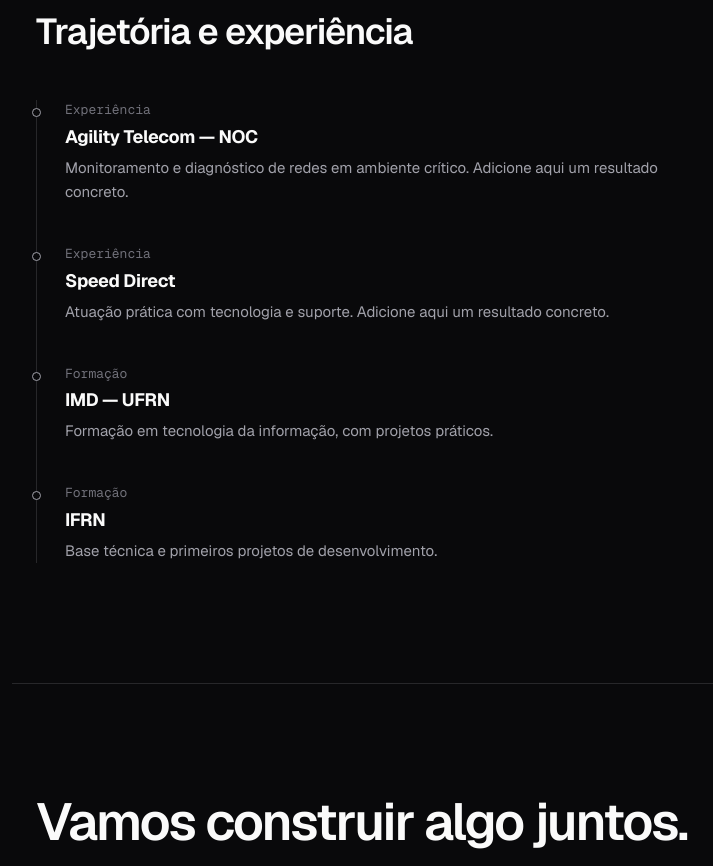
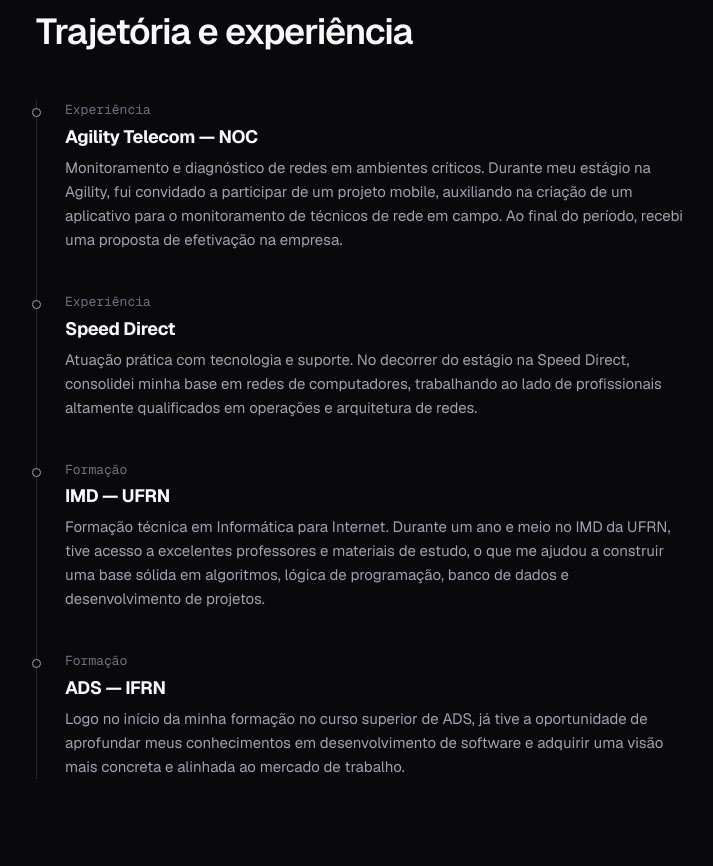
Before and after one commit to nycollasHolanda/Portfolio, a plain HTML site: page index.html in a window 1280 px wide. Shown: the part 2203-3069 px from the top of the page, without its empty margins (88-801 px from the left). Drawn offline with nearby package versions, Linux system fonts and the light colour scheme.

Commit message:
feat: Atualização na seção de Trajetória e experiências

```diff
--- a/index.html
+++ b/index.html
@@ -7,7 +7,9 @@
     <title>Nycollas Holanda — Desenvolvedor de Software</title>
     <link rel="preconnect" href="https://fonts.googleapis.com">
     <link rel="preconnect" href="https://fonts.gstatic.com" crossorigin>
-    <link href="https://fonts.googleapis.com/css2?family=Geist:wght@300;400;500;600;700&family=Geist+Mono:wght@400;500&display=swap" rel="stylesheet">
+    <link
+        href="https://fonts.googleapis.com/css2?family=Geist:wght@300;400;500;600;700&family=Geist+Mono:wght@400;500&display=swap"
+        rel="stylesheet">
     <link rel="icon" type="image/png" href="assets/Logo_portifolio.jpe">
     <link rel="stylesheet" href="css/styles.css">
 </head>
@@ -29,13 +31,14 @@
                             d="M15 22v-4a4.8 4.8 0 0 0-1-3.5c3 0 6-2 6-5.5.1-1.3-.4-2.6-1.3-3.5.4-1.1.4-2.4 0-3.5 0 0-1.2 0-3.5 1.5a13.4 13.4 0 0 0-7 0C6.9 2.5 5.7 2.5 5.7 2.5c-.4 1.1-.4 2.4 0 3.5A5 5 0 0 0 4.5 9.5c0 3.5 3 5.5 6 5.5-.4.5-.8 1.4-.9 2.5v4" />
                         <path d="M9 18c-4.5 2-5-2-7-2" />
                     </svg></a>
-                <a href="https://linkedin.com/in/nycollas-holanda-341846340" aria-label="LinkedIn" target="_blank" rel="noopener"><svg
-                        viewBox="0 0 24 24">
+                <a href="https://linkedin.com/in/nycollas-holanda-341846340" aria-label="LinkedIn" target="_blank"
+                    rel="noopener"><svg viewBox="0 0 24 24">
                         <path d="M16 8a6 6 0 0 1 6 6v7h-4v-7a2 2 0 0 0-4 0v7h-4v-7a6 6 0 0 1 6-6z" />
                         <rect x="2" y="9" width="4" height="12" />
                         <circle cx="4" cy="4" r="2" />
                     </svg></a>
-                <a href="https://wa.me/5584999192217" aria-label="WhatsApp" target="_blank" rel="noopener"><svg viewBox="0 0 24 24">
+                <a href="https://wa.me/5584999192217" aria-label="WhatsApp" target="_blank" rel="noopener"><svg
+                        viewBox="0 0 24 24">
                         <path d="M7.9 20A9 9 0 1 0 4 16.1L2 22Z" />
                         <path
                             d="M9 10a.5.5 0 0 0 1 0V9a.5.5 0 0 0-1 0v1a5 5 0 0 0 5 5h1a.5.5 0 0 0 0-1h-1a.5.5 0 0 0 0 1" />
@@ -55,7 +58,9 @@
             <p class="lead">Desenvolvedor de software focado em alta performance. Construo aplicações Web e Mobile e
                 entendo a infraestrutura que as mantém no ar.</p>
             <div class="btns">
-                <a class="btn pri" href="https://drive.google.com/file/d/1YSSI894xfxHUpjWX6I7MrbGPtl8Tvj_a/view?usp=sharing">Ver currículo</a>
+                <a class="btn pri"
+                    href="https://drive.google.com/file/d/1YSSI894xfxHUpjWX6I7MrbGPtl8Tvj_a/view?usp=sharing">Ver
+                    currículo</a>
                 <a class="btn" href="#contato">Entrar em contato</a>
             </div>
         </section>
@@ -65,10 +70,12 @@
             <div class="grid">
                 <article class="card">
                     <h3>Aplicação Back-end IMD</h3>
-                    <p>Uma aplicação Back-end de um blog simples, criada com node.js e express, durante a conclusão da matéria de Back-end do IMD.</p>
+                    <p>Uma aplicação Back-end de um blog simples, criada com node.js e express, durante a conclusão da
+                        matéria de Back-end do IMD.</p>
                     <div class="tags"><span class="tag">Node.js</span><span class="tag">Express.js</span><span
                             class="tag">PostegreSQL</span><span class="tag">MySQL</span></div>
-                    <div class="links"><a href="https://projeto-back-end-imd.onrender.com/">Live demo</a><a href="https://github.com/nycollasHolanda/Projeto-back-end-IMD">Repositório</a></div>
+                    <div class="links"><a href="https://projeto-back-end-imd.onrender.com/">Live demo</a><a
+                            href="https://github.com/nycollasHolanda/Projeto-back-end-IMD">Repositório</a></div>
                 </article>
                 <!--
                 <article class="card">
@@ -135,23 +142,31 @@
                 <li>
                     <div class="k">Experiência</div>
                     <h3>Agility Telecom — NOC</h3>
-                    <p>Monitoramento e diagnóstico de redes em ambiente crítico. Adicione aqui um resultado concreto.
-                    </p>
+                    <p>Monitoramento e diagnóstico de redes em ambientes críticos. Durante meu estágio na Agility, fui
+                        convidado a participar de um projeto mobile, auxiliando na criação de um aplicativo para o
+                        monitoramento de técnicos de rede em campo. Ao final do período, recebi uma proposta de
+                        efetivação na empresa.</p>
                 </li>
                 <li>
                     <div class="k">Experiência</div>
                     <h3>Speed Direct</h3>
-                    <p>Atuação prática com tecnologia e suporte. Adicione aqui um resultado concreto.</p>
+                    <p>Atuação prática com tecnologia e suporte. No decorrer do estágio na Speed Direct, consolidei
+                        minha base em redes de computadores, trabalhando ao lado de profissionais altamente qualificados
+                        em operações e arquitetura de redes.</p>
                 </li>
                 <li>
                     <div class="k">Formação</div>
                     <h3>IMD — UFRN</h3>
-                    <p>Formação em tecnologia da informação, com projetos práticos.</p>
+                    <p>Formação técnica em Informática para Internet. Durante um ano e meio no IMD da UFRN, tive acesso
+                        a excelentes professores e materiais de estudo, o que me ajudou a construir uma base sólida em
+                        algoritmos, lógica de programação, banco de dados e desenvolvimento de projetos.</p>
                 </li>
                 <li>
                     <div class="k">Formação</div>
-                    <h3>IFRN</h3>
-                    <p>Base técnica e primeiros projetos de desenvolvimento.</p>
+                    <h3>ADS — IFRN</h3>
+                    <p>Logo no início da minha formação no curso superior de ADS, já tive a oportunidade de aprofundar
+                        meus conhecimentos em desenvolvimento de software e adquirir uma visão mais concreta e alinhada
+                        ao mercado de trabalho.</p>
                 </li>
             </ol>
         </section>
@@ -169,7 +184,8 @@
                 <span id="ct">holandanycollas@gmail.com</span>
             </button>
             <a class="btn" href="https://github.com/nycollasHolanda" target="_blank" rel="noopener">GitHub</a>
-            <a class="btn" href="https://linkedin.com/in/nycollas-holanda-341846340" target="_blank" rel="noopener">LinkedIn</a>
+            <a class="btn" href="https://linkedin.com/in/nycollas-holanda-341846340" target="_blank"
+                rel="noopener">LinkedIn</a>
             <a class="btn" href="https://wa.me/5584999192217" target="_blank" rel="noopener">WhatsApp</a>
         </div>
         <div class="small">© 2026 Nycollas Holanda</div>
```
